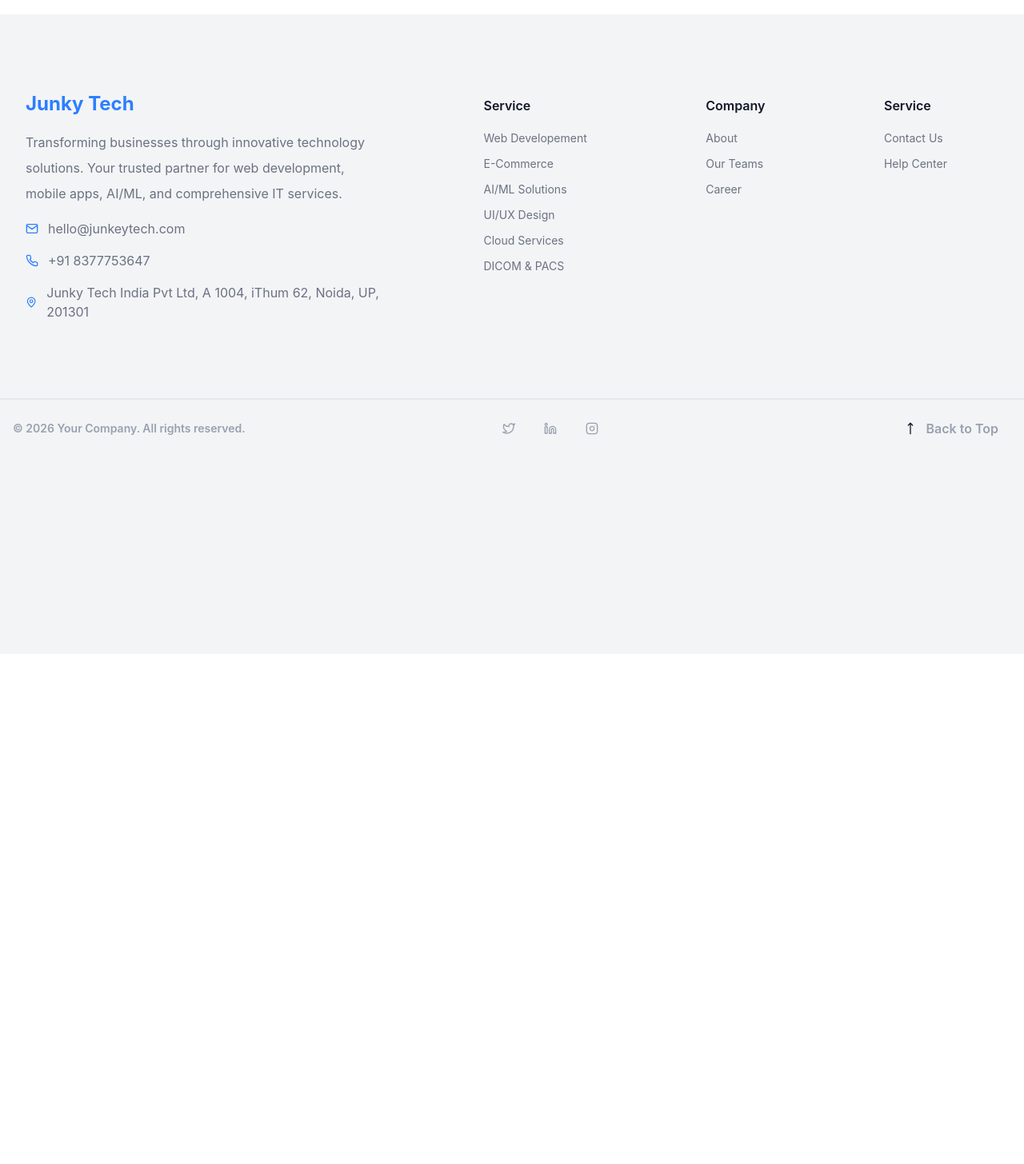
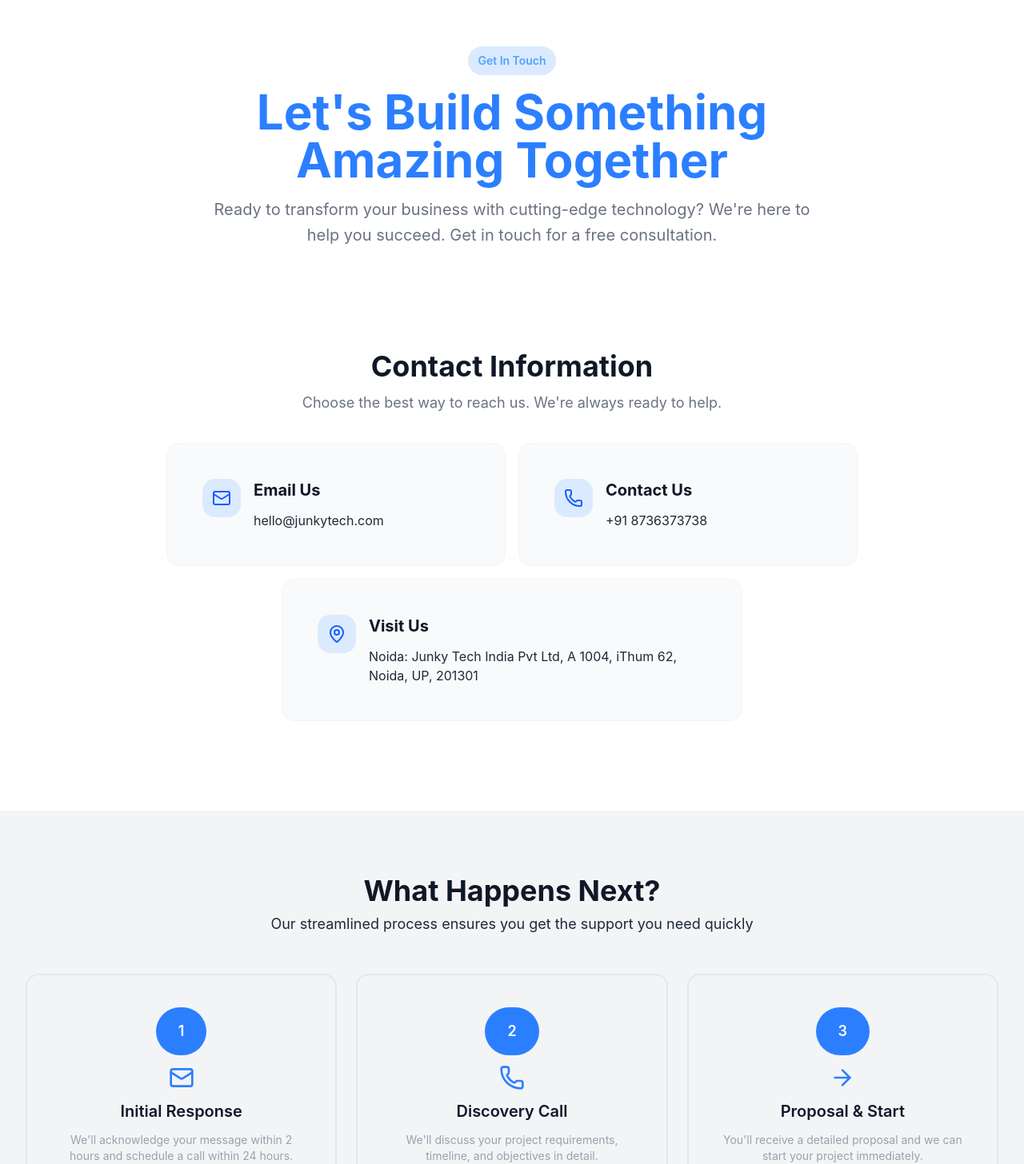
Before and after one commit to Ajay7548/Junky-Tech-Portal, a React (Vite) app: page /contact in a window 1280 px wide. Shown: the part 54-1510 px from the top of the page at 80% size. Before the commit the page ends 872 px from the top, so only its background shows below. Built offline with nearby package versions, Linux system fonts and the light colour scheme.

Commit message:
Contact Page done

```diff
--- a/src/components/AboutValues.jsx
+++ b/src/components/AboutValues.jsx
@@ -8,9 +8,8 @@ const AboutValues = ({ icon, title, desc }) => {
                 <span  className='text-blue-600' >{icon}</span>
             </div>
             <div>
-                <h3 className='text-xl font-bold text-gray-900 mb-3'>Innovation</h3>
-                <p className='text-gray-800'>
-                    We stay ahead of technology trends to deliver cutting-edge solutions that give you a competitive advantage.
+                <h3 className='text-xl font-bold text-gray-900 mb-3'>{title}</h3>
+                <p className='text-gray-800'>{desc}
                 </p>
             </div>
         </div>
--- a/src/components/Layout/Contact.jsx
+++ b/src/components/Layout/Contact.jsx
@@ -1,8 +1,95 @@
 import React from 'react'
+import FirstBtnPage from '../FirstBtnPage'
+import ConsultantBtn from '../ConsultantBtn'
+import AboutValues from '../AboutValues'
+import { ArrowRight, Mail, MapPin, Phone } from 'lucide-react'
+import HeadingComponent from '../HeadingComponent'
 
 const Contact = () => {
   return (
-    <div>Contact</div>
+    <div className='w-full flex flex-col items-center'>
+
+      {/* Hero / intro section */}
+      <div className='flex flex-col gap-4 items-center text-center mt-16 mb-16 px-4'>
+        <FirstBtnPage text1={``} text2={`Get In Touch`} />
+
+        <h1 className='text-4xl md:text-6xl font-bold text-blue-500 max-w-4xl'>
+          Let's Build Something Amazing Together
+        </h1>
+
+        <p className='text-lg md:text-xl leading-8 text-gray-500 max-w-3xl'>
+          Ready to transform your business with cutting-edge technology? We're here to help you succeed. Get in touch for a free consultation.
+        </p>
+      </div>
+
+      {/* Contact info section */}
+      <div className='flex pt-16 flex-col gap-3 items-center text-center w-full max-w-4xl px-4 pb-20'>
+        <h2 className='text-3xl md:text-4xl font-bold text-gray-900'>
+          Contact Information
+        </h2>
+        <p className='text-gray-500 text-base md:text-lg mb-6'>
+          Choose the best way to reach us. We're always ready to help.
+        </p>
+
+        <div className='flex flex-col gap-4 w-full'>
+
+          {/* Email + Contact side by side */}
+          <div className='flex flex-col md:flex-row gap-4 w-full'>
+            <div className='flex items-start gap-4 p-5 bg-gray-50 rounded-2xl border border-gray-100 hover:border-blue-200 hover:bg-blue-50/50 transition-colors text-left flex-1'>
+              <AboutValues
+                icon={<Mail size={24} className='text-blue-600' />}
+                title={'Email Us'}
+                desc={'hello@junkytech.com'}
+              />
+            </div>
+
+            <div className='flex items-start gap-4 p-5 bg-gray-50 rounded-2xl border border-gray-100 hover:border-blue-200 hover:bg-blue-50/50 transition-colors text-left flex-1'>
+              <AboutValues
+                icon={<Phone size={24} className='text-blue-600' />}
+                title={'Contact Us'}
+                desc={'+91 8736373738'}
+              />
+            </div>
+          </div>
+
+          {/* Location below, centered */}
+          <div className='flex items-start gap-4 p-5 bg-gray-50 rounded-2xl border border-gray-100 hover:border-blue-200 hover:bg-blue-50/50 transition-colors text-left w-full md:w-2/3 mx-auto'>
+            <AboutValues
+              icon={<MapPin size={24} className='text-blue-600' />}
+              title={'Visit Us'}
+              desc={'Noida: Junky Tech India Pvt Ltd, A 1004, iThum 62, Noida, UP, 201301'}
+            />
+          </div>
+
+        </div>
+      </div>
+
+      <div className='bg-gray-100 w-full mt-8'>
+        <HeadingComponent title={"What Happens Next?"} desc={"Our streamlined process ensures you get the support you need quickly"}/>
+     <div className='grid grid-cols-3 gap-6 p-8'>
+      <div className='flex flex-col gap-3 border-2 border-gray-200 px-3 py-10 rounded-2xl w-fit justify-center items-center'>
+        <div className='bg-blue-500 rounded-full px-7 py-4'><span className='text-white font-semibold text-lg'>1</span></div>
+        <Mail className='text-blue-500 h-8 w-8'/>
+        <h2 className='font-semibold text-xl'>Initial Response</h2>
+        <p className='text-gray-400 text-sm px-7 text-center'>We'll acknowledge your message within 2 hours and schedule a call within 24 hours.</p>
+     </div>
+      <div className='flex flex-col gap-3 border-2 border-gray-200 px-3 py-10 rounded-2xl w-fit justify-center items-center'>
+        <div className='bg-blue-500 rounded-full px-7 py-4'><span className='text-white font-semibold text-lg'>2</span></div>
+        <Phone className='text-blue-500 h-8 w-8'/>
+        <h2 className='font-semibold text-xl'>Discovery Call
+</h2>
+        <p className='text-gray-400 text-sm px-7 text-center'>We'll discuss your project requirements, timeline, and objectives in detail.</p>
+     </div>
+      <div className='flex flex-col gap-3 border-2 border-gray-200 px-3 py-10 rounded-2xl w-fit justify-center items-center'>
+        <div className='bg-blue-500 rounded-full px-7 py-4'><span className='text-white font-semibold text-lg'>3</span></div>
+        <ArrowRight className='text-blue-500 h-8 w-8'/>
+        <h2 className='font-semibold text-xl'>Proposal & Start</h2>
+        <p className='text-gray-400 text-sm px-7 text-center'>You'll receive a detailed proposal and we can start your project immediately.</p>
+     </div>
+     </div>
+      </div>
+
+    </div>
   )
 }
 
```
